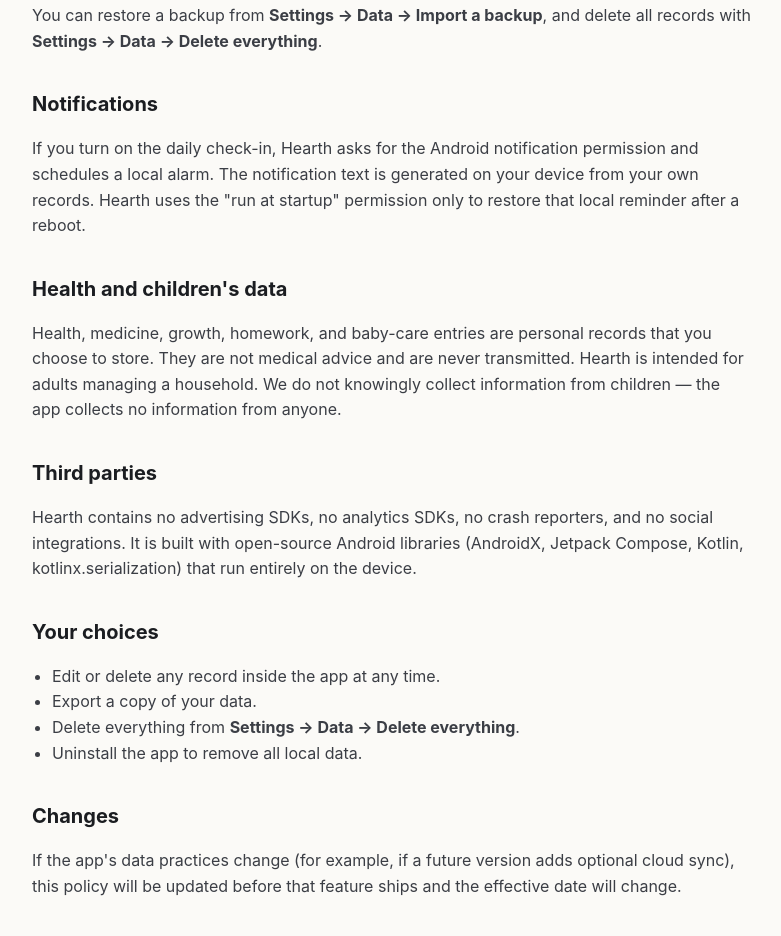
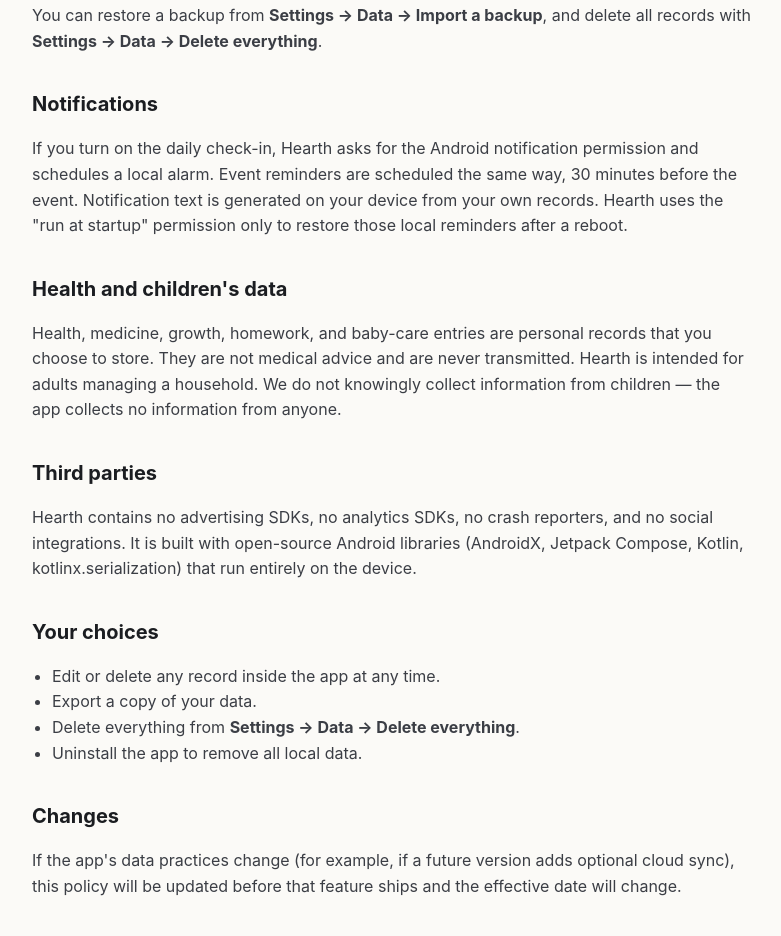
Before and after one commit to shapolang/privacy-site, a plain HTML site: page hearth/privacy.html in a window 1280 px wide. Shown: the part 852-1788 px from the top of the page, without its empty margins (248-1029 px from the left). Drawn offline with Linux system fonts and the light colour scheme.

Commit message:
Document local event reminders in Hearth policy

```diff
--- a/hearth/privacy.html
+++ b/hearth/privacy.html
@@ -49,7 +49,7 @@
   <p>You can restore a backup from <strong>Settings → Data → Import a backup</strong>, and delete all records with <strong>Settings → Data → Delete everything</strong>.</p>
 
   <h2>Notifications</h2>
-  <p>If you turn on the daily check-in, Hearth asks for the Android notification permission and schedules a local alarm. The notification text is generated on your device from your own records. Hearth uses the "run at startup" permission only to restore that local reminder after a reboot.</p>
+  <p>If you turn on the daily check-in, Hearth asks for the Android notification permission and schedules a local alarm. Event reminders are scheduled the same way, 30 minutes before the event. Notification text is generated on your device from your own records. Hearth uses the "run at startup" permission only to restore those local reminders after a reboot.</p>
 
   <h2>Health and children's data</h2>
   <p>Health, medicine, growth, homework, and baby-care entries are personal records that you choose to store. They are not medical advice and are never transmitted. Hearth is intended for adults managing a household. We do not knowingly collect information from children — the app collects no information from anyone.</p>
```
